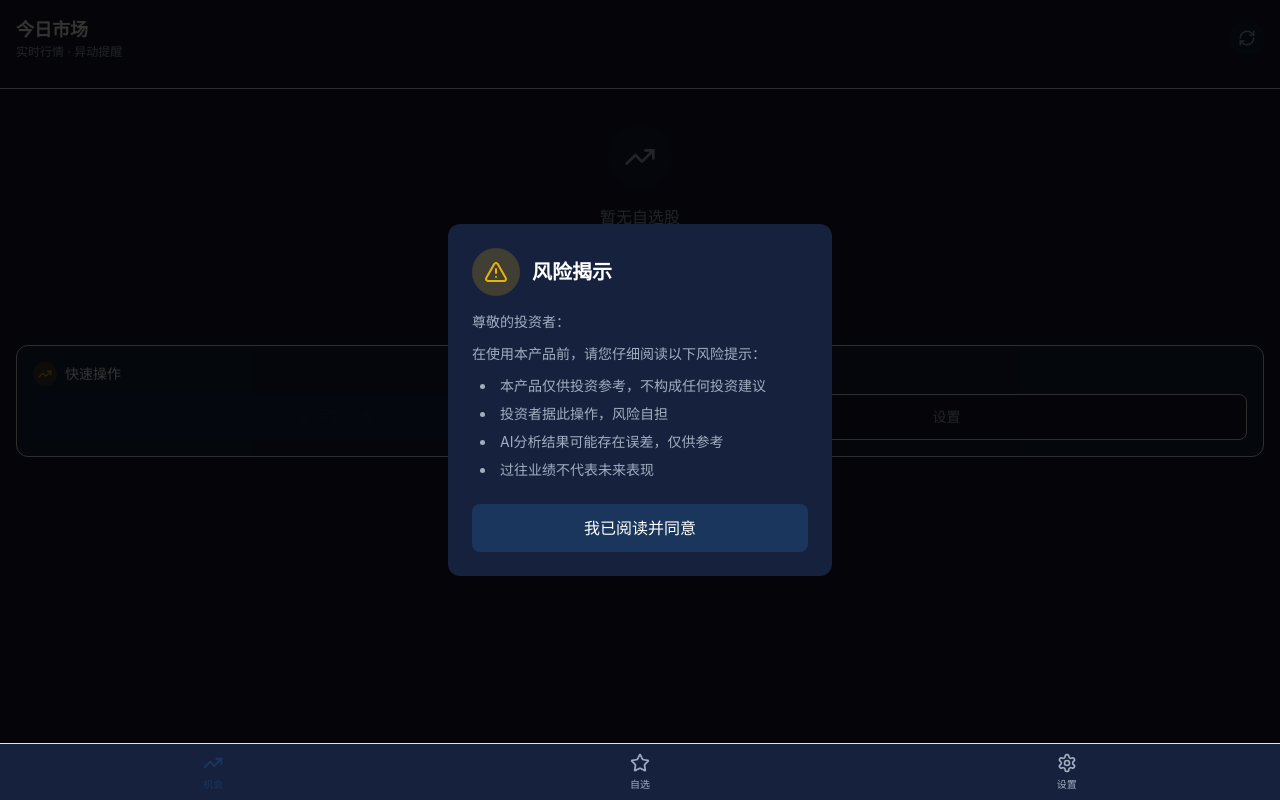
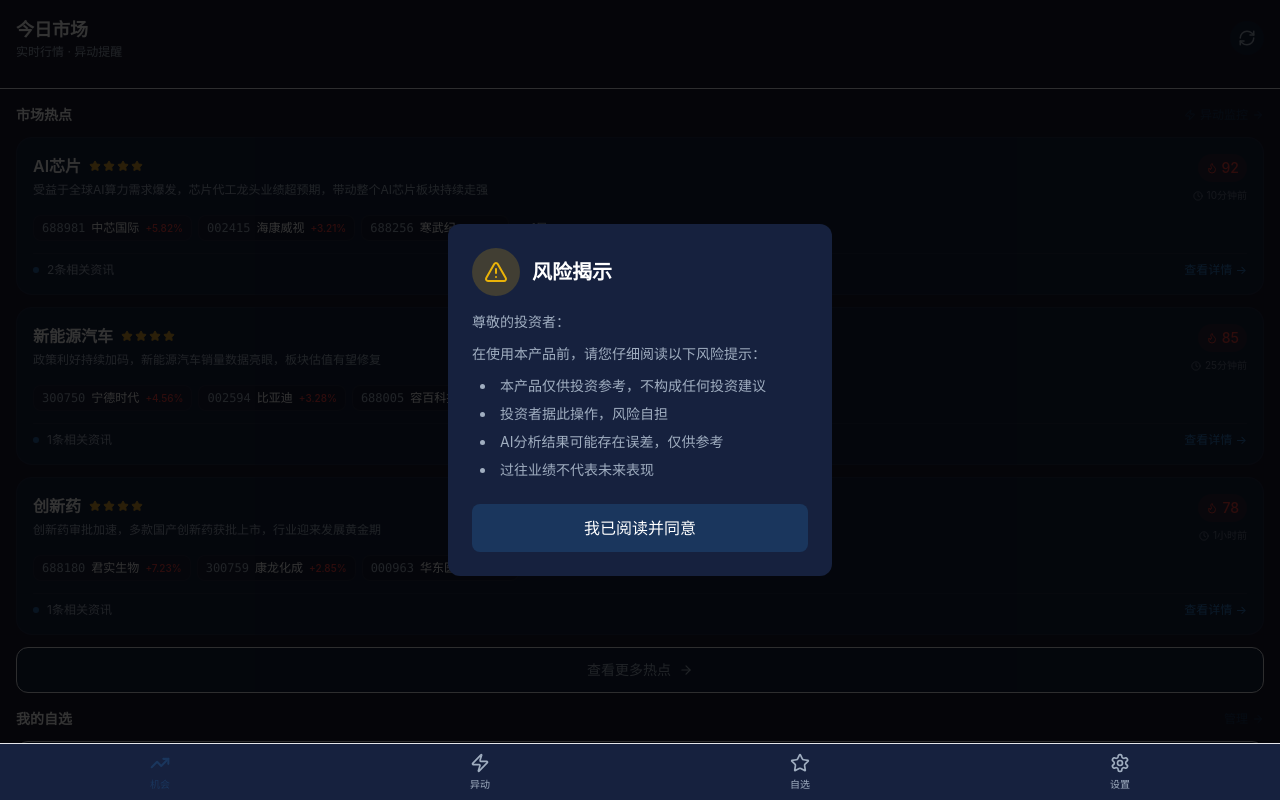
Before and after one commit to pandazozo/finance-ai-assistant, a React (Vite) app: page / in a window 1280 px wide. Built offline with nearby package versions, Linux system fonts and the light colour scheme; no server answers.

Commit message:
feat: 首页集成市场热点和异动功能
- 首页新增'市场热点'区块，显示热点机会卡片
- 添加OpportunityCard和OpportunityDetail组件集成
- TabBar新增'异动'Tab入口
- App.tsx添加/anomaly路由
- 修复useAppStore导入路径

```diff
--- a/src/App.tsx
+++ b/src/App.tsx
@@ -5,6 +5,7 @@ import HomePage from '@/pages/HomePage';
 import WatchlistPage from '@/pages/WatchlistPage';
 import StockDetailPage from '@/pages/StockDetailPage';
 import SettingsPage from '@/pages/SettingsPage';
+import AnomalyPage from '@/pages/AnomalyPage';
 import DisclaimerModal from '@/components/DisclaimerModal';
 
 export default function App() {
@@ -23,6 +24,7 @@ export default function App() {
               <Route path="/watchlist" element={<WatchlistPage />} />
               <Route path="/stock/:code" element={<StockDetailPage />} />
               <Route path="/settings" element={<SettingsPage />} />
+              <Route path="/anomaly" element={<AnomalyPage />} />
               <Route path="*" element={<Navigate to="/" replace />} />
             </Routes>
           </div>
--- a/src/components/layout/TabBar.tsx
+++ b/src/components/layout/TabBar.tsx
@@ -1,8 +1,9 @@
 import { useLocation, useNavigate } from 'react-router-dom';
-import { TrendingUp, Star, Settings } from 'lucide-react';
+import { TrendingUp, Star, Zap, Settings } from 'lucide-react';
 
 const tabs = [
   { key: 'home', label: '机会', icon: TrendingUp, path: '/' },
+  { key: 'anomaly', label: '异动', icon: Zap, path: '/anomaly' },
   { key: 'watchlist', label: '自选', icon: Star, path: '/watchlist' },
   { key: 'settings', label: '设置', icon: Settings, path: '/settings' },
 ];
@@ -13,6 +14,7 @@ export default function TabBar() {
 
   const getActiveTab = () => {
     if (location.pathname === '/') return 'home';
+    if (location.pathname === '/anomaly') return 'anomaly';
     if (location.pathname === '/watchlist') return 'watchlist';
     if (location.pathname === '/settings') return 'settings';
     return 'home';
--- a/src/pages/HomePage.tsx
+++ b/src/pages/HomePage.tsx
@@ -1,14 +1,22 @@
 import { useState, useEffect } from 'react';
-import { RefreshCw, Plus, TrendingUp, TrendingDown, ArrowRight } from 'lucide-react';
+import { RefreshCw, Plus, TrendingUp, TrendingDown, ArrowRight, Flame, Zap } from 'lucide-react';
 import { Link, useNavigate } from 'react-router-dom';
 import { useWatchList } from '@/stores';
+import { useAppStore } from '@/stores/useAppStore';
 import { api, StockQuote } from '@/services/api';
+import { dataService } from '@/services/dataService';
+import { Opportunity } from '@/services/mockData';
+import OpportunityCard from '@/components/opportunity/OpportunityCard';
+import OpportunityDetail from '@/components/opportunity/OpportunityDetail';
 
 export default function HomePage() {
   const { stocks } = useWatchList();
+  const { selectedOpportunityId, setSelectedOpportunity } = useAppStore();
   const [quotes, setQuotes] = useState<Record<string, StockQuote>>({});
   const [loading, setLoading] = useState(true);
   const [refreshing, setRefreshing] = useState(false);
+  const [opportunities, setOpportunities] = useState<Opportunity[]>([]);
+  const [opportunitiesLoading, setOpportunitiesLoading] = useState(true);
   const navigate = useNavigate();
 
   const fetchQuotes = async () => {
@@ -33,17 +41,34 @@ export default function HomePage() {
     }
   };
 
+  const fetchOpportunities = async () => {
+    try {
+      const data = await dataService.getOpportunities();
+      setOpportunities(data);
+    } catch (e) {
+      console.error('Fetch opportunities failed', e);
+    } finally {
+      setOpportunitiesLoading(false);
+    }
+  };
+
   const handleRefresh = async () => {
     setRefreshing(true);
-    await fetchQuotes();
+    await Promise.all([fetchQuotes(), fetchOpportunities()]);
     setTimeout(() => setRefreshing(false), 500);
   };
 
   useEffect(() => {
     fetchQuotes();
-    const interval = setInterval(fetchQuotes, 30 * 1000);
+    fetchOpportunities();
+    const interval = setInterval(() => {
+      fetchQuotes();
+      fetchOpportunities();
+    }, 30 * 1000);
     return () => clearInterval(interval);
   }, [stocks]);
+
+  const selectedOpportunity = opportunities.find(o => o.id === selectedOpportunityId);
 
   return (
     <div className="flex flex-col h-full bg-bg-dark safe-area-inset">
@@ -65,38 +90,78 @@ export default function HomePage() {
       </div>
 
       <div className="flex-1 overflow-y-auto pb-20">
+        <div className="p-4">
+          <div className="flex items-center justify-between mb-3">
+            <h2 className="text-sm font-semibold text-text-primary">市场热点</h2>
+            <Link to="/anomaly" className="text-xs text-primary flex items-center gap-1">
+              <Zap size={12} />
+              异动监控 <ArrowRight size={12} />
+            </Link>
+          </div>
+
+          {opportunitiesLoading ? (
+            <div className="flex items-center justify-center h-32">
+              <div className="w-6 h-6 border-2 border-primary-light border-t-transparent rounded-full animate-spin" />
+            </div>
+          ) : opportunities.length > 0 ? (
+            <div className="space-y-3">
+              {opportunities.slice(0, 3).map((opp) => (
+                <OpportunityCard
+                  key={opp.id}
+                  data={opp}
+                  onClick={() => setSelectedOpportunity(opp.id)}
+                />
+              ))}
+              {opportunities.length > 3 && (
+                <Link
+                  to="/anomaly"
+                  className="flex items-center justify-center gap-2 p-3 rounded-xl bg-bg-card border border-border text-sm text-text-secondary hover:text-primary"
+                >
+                  查看更多热点
+                  <ArrowRight size={14} />
+                </Link>
+              )}
+            </div>
+          ) : (
+            <div className="p-4 rounded-xl bg-bg-card border border-border text-center">
+              <Flame size={24} className="mx-auto mb-2 text-text-secondary opacity-50" />
+              <p className="text-sm text-text-secondary">暂无市场热点</p>
+            </div>
+          )}
+        </div>
+
+        <div className="px-4 pb-4">
+          <div className="flex items-center justify-between mb-3">
+            <h2 className="text-sm font-semibold text-text-primary">我的自选</h2>
+            <Link to="/watchlist" className="text-xs text-primary flex items-center gap-1">
+              管理 <ArrowRight size={12} />
+            </Link>
+          </div>
+
           {loading ? (
-          <div className="flex flex-col items-center justify-center h-64 gap-3">
+            <div className="flex flex-col items-center justify-center h-32 gap-3">
               <div className="w-8 h-8 border-2 border-primary-light border-t-transparent rounded-full animate-spin" />
               <span className="text-sm text-text-secondary">加载中...</span>
             </div>
           ) : stocks.length === 0 ? (
-          <div className="flex flex-col items-center justify-center h-64 gap-4">
-            <div className="w-16 h-16 rounded-full bg-bg-card flex items-center justify-center">
-              <TrendingUp className="text-text-secondary" size={32} />
-            </div>
+            <div className="flex flex-col items-center justify-center h-48 gap-4 p-4 rounded-xl bg-bg-card border border-border">
+              <TrendingUp className="text-text-secondary opacity-50" size={32} />
               <div className="text-center">
                 <p className="text-text-secondary mb-2">暂无自选股</p>
                 <p className="text-xs text-text-secondary">
-                添加关注的股票开始使用
+                  从上方热点中添加，或搜索添加
                 </p>
               </div>
               <Link
                 to="/watchlist"
                 className="px-6 py-2 bg-primary text-white rounded-lg font-medium"
               >
+                <Plus size={16} className="inline mr-1" />
                 添加自选
               </Link>
             </div>
           ) : (
-          <div className="p-4 space-y-3">
-            <div className="flex items-center justify-between">
-              <h2 className="text-sm font-semibold text-text-primary">我的自选</h2>
-              <Link to="/watchlist" className="text-xs text-primary flex items-center gap-1">
-                管理 <ArrowRight size={12} />
-              </Link>
-            </div>
-
+            <div className="space-y-2">
               {stocks.map((stock) => {
                 const quote = quotes[stock.code];
                 const change = quote?.change || 0;
@@ -131,8 +196,9 @@ export default function HomePage() {
               })}
             </div>
           )}
+        </div>
 
-        <div className="p-4 pt-0">
+        <div className="px-4">
           <div className="bg-bg-card p-4 rounded-xl border border-border">
             <div className="flex items-center gap-2 mb-2">
               <div className="w-6 h-6 rounded-full bg-yellow-500/20 flex items-center justify-center">
@@ -158,6 +224,13 @@ export default function HomePage() {
           </div>
         </div>
       </div>
+
+      {selectedOpportunity && (
+        <OpportunityDetail
+          data={selectedOpportunity}
+          onClose={() => setSelectedOpportunity(null)}
+        />
+      )}
     </div>
   );
 }
```
Lines whose indentation alone changed are shown as unchanged.
